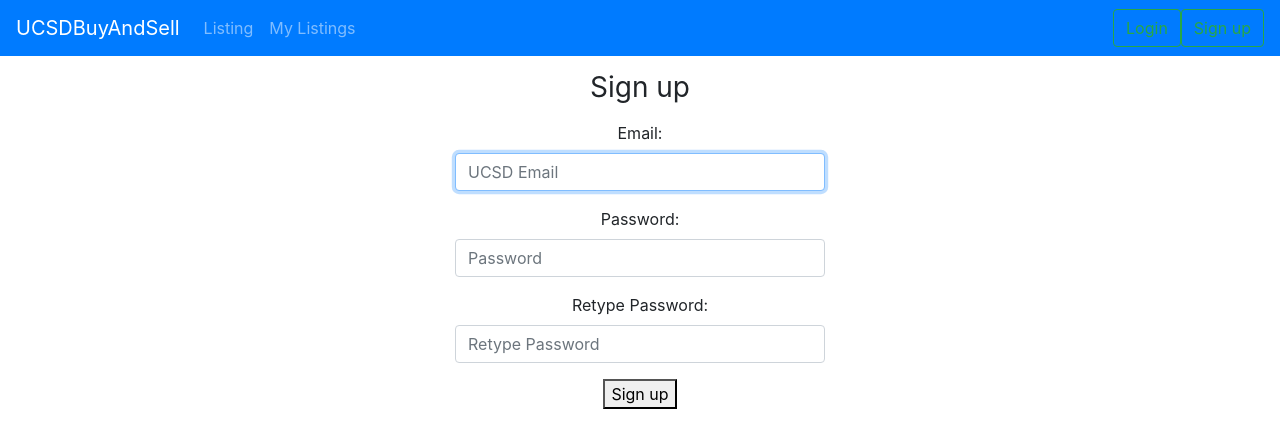
After one commit to techit-limtiyakul/project-buy-and-sell, a Django app: a page that uses UCSDBuyAndSell/Templates/base.html in a window 1280 px wide. The commit adds this page. Shown: the top 448 px of the page. Run offline with Django 3.2, Linux system fonts and the light colour scheme; some libraries are stand-ins or nearby versions.

Commit message:
barebone signup page

```diff
--- /dev/null
+++ b/UCSDBuyAndSell/Templates/UCSDMarket/signup.html
@@ -0,0 +1,12 @@
+{% extends "base.html" %}
+{% block content %}
+<div class='text-center'>
+	<!-- TODO: put in css file -->
+	<form class="form-signin" method="POST" style="width:100%;max-width: 400px; padding: 15px; margin: auto">
+		<h1 class='h3 mb-3 font-weight-normal'>Sign up</h1>
+		{% csrf_token %}
+		{{form.as_p}}
+		<button type='submit'/>Sign up</button>
+	</form>
+</div>
+{% endblock %}
--- a/UCSDBuyAndSell/Templates/base.html
+++ b/UCSDBuyAndSell/Templates/base.html
@@ -33,7 +33,7 @@
       </li>
     </ul>
     <a class="btn btn-outline-success my-2 my-sm-0" href="{% url 'Login' %}">Login</a>
-    <div class="btn btn-outline-success my-2 my-sm-0">Sign up</div>
+    <a class="btn btn-outline-success my-2 my-sm-0" href="{% url 'Signup' %}">Sign up</a>
   </div>
 </nav>
 
--- a/UCSDBuyAndSell/UCSDBuyAndSell/urls.py
+++ b/UCSDBuyAndSell/UCSDBuyAndSell/urls.py
@@ -25,5 +25,6 @@ urlpatterns = [
 	url(r'^market/listing/$', UCSDMarket.Listing, name="Listing"),
 	url(r'^market/my_listings/$', UCSDMarket.MyListings, name="MyListings"),
     url(r'^market/login/$', views.login,{'authentication_form':LoginForm}, name="Login"),
+    url(r'^market/signup/$', UCSDMarket.Signup, name="Signup"),
 	path('admin/', admin.site.urls),
 ]
--- a/UCSDBuyAndSell/UCSDMarket/forms.py
+++ b/UCSDBuyAndSell/UCSDMarket/forms.py
@@ -1,6 +1,12 @@
 from django.contrib.auth.forms import AuthenticationForm
+from django.contrib.auth.forms import UserCreationForm
 from django import forms
 
 class LoginForm(AuthenticationForm):
 	username=forms.CharField(label="",widget=forms.TextInput(attrs={'class':'form-control', 'placeholder':'UCSD Email'}))
 	password=forms.CharField(label="",widget=forms.PasswordInput(attrs={'class':'form-control', 'placeholder':'Password'}))
+
+class SignupForm(UserCreationForm):
+	username=forms.CharField(label="Email", widget=forms.TextInput(attrs={'class':'form-control', 'placeholder':'UCSD Email'}))
+	password1=forms.CharField(label="Password", widget=forms.PasswordInput(attrs={'class':'form-control', 'placeholder':'Password'}))
+	password2=forms.CharField(label="Retype Password", widget=forms.PasswordInput(attrs={'class':'form-control', 'placeholder':'Retype Password'}))
--- a/UCSDBuyAndSell/UCSDMarket/views.py
+++ b/UCSDBuyAndSell/UCSDMarket/views.py
@@ -1,10 +1,14 @@
 from django.shortcuts import render
+from UCSDMarket.forms import SignupForm
 
 # Create your views here.
 def Home(request):
     context = { } #
     return render(request, "UCSDMarket/home.html", context)
 
+def Signup(request):
+	form = SignupForm();
+	return render(request, 'UCSDMarket/signup.html', {'form': form})
 def Listing(request):
 
 	context = {
```
